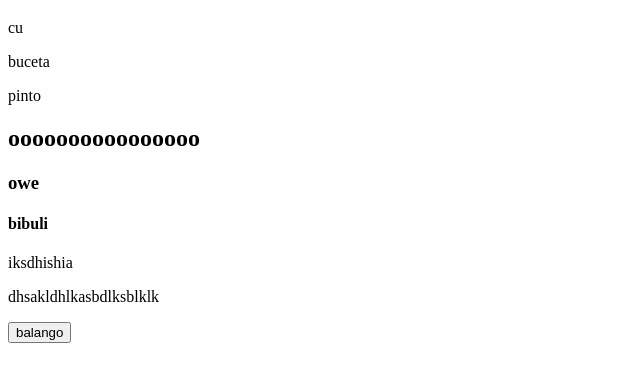
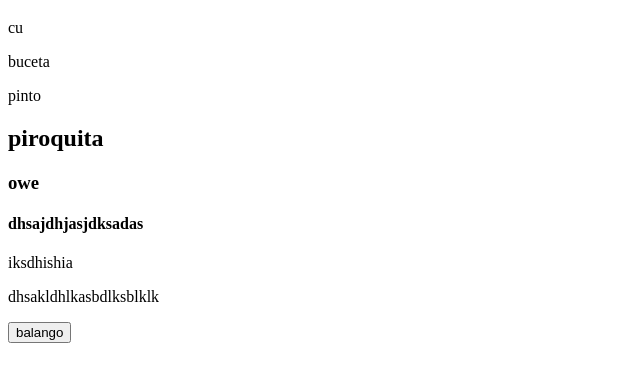
Before and after one commit to inouelis/atv-2-git, a plain HTML site: page index.html in a window 1280 px wide. Shown: the part 61-442 px from the top of the page, without its empty margins (0-640 px from the left). Drawn offline with Linux system fonts and the light colour scheme.

Commit message:
new changes OK

```diff
--- a/index.html
+++ b/index.html
@@ -11,9 +11,9 @@
     <p>cu</p>
     <p>buceta</p>
     <p>pinto</p>
-    <h2>oooooooooooooooo</h2>
+    <h2>piroquita</h2>
     <h3>owe</h3>
-    <h4>bibuli</h4>
+    <h4>dhsajdhjasjdksadas</h4>
     <p>iksdhishia</p>
     <p>dhsakldhlkasbdlksblklk</p>
     <button>balango</button>
```
